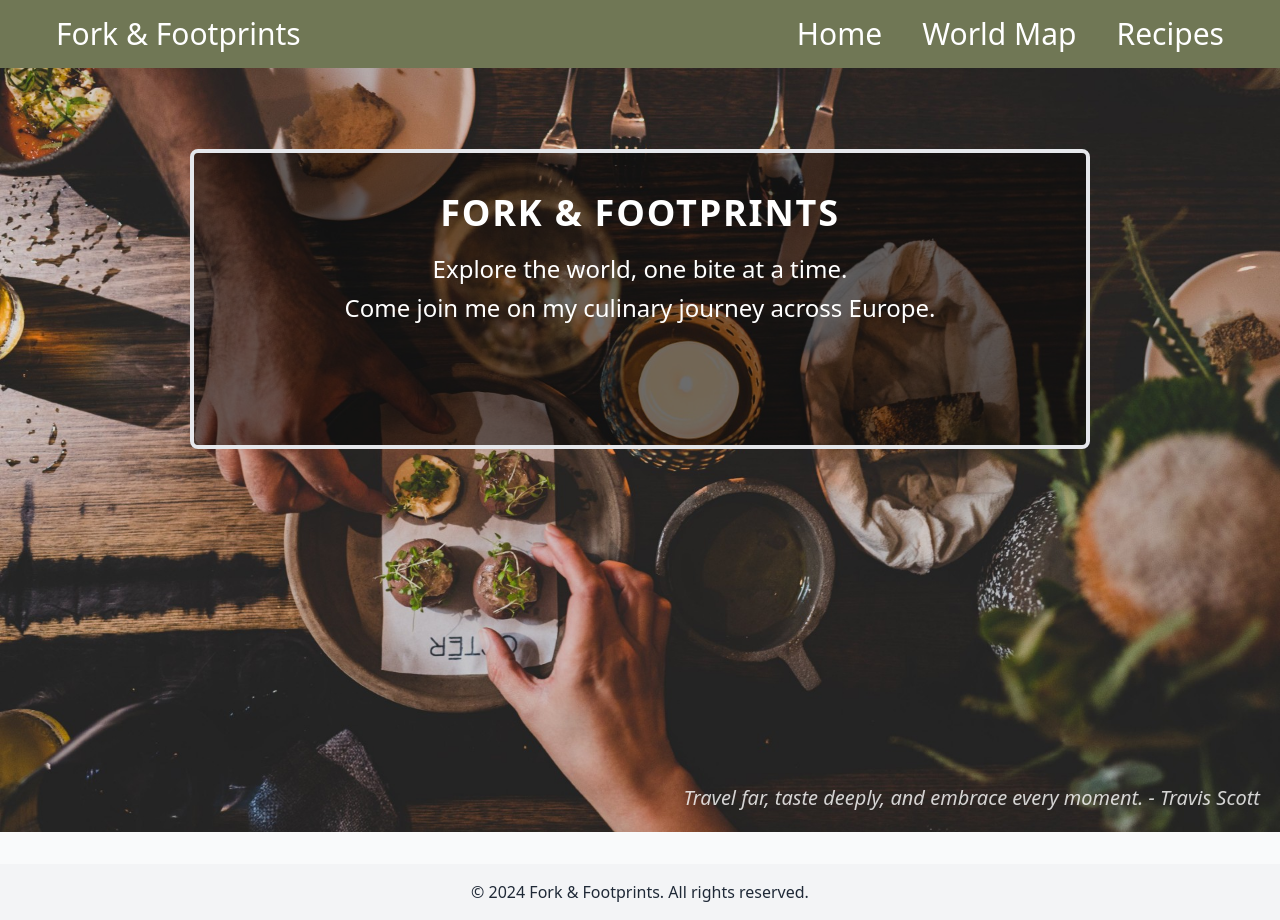
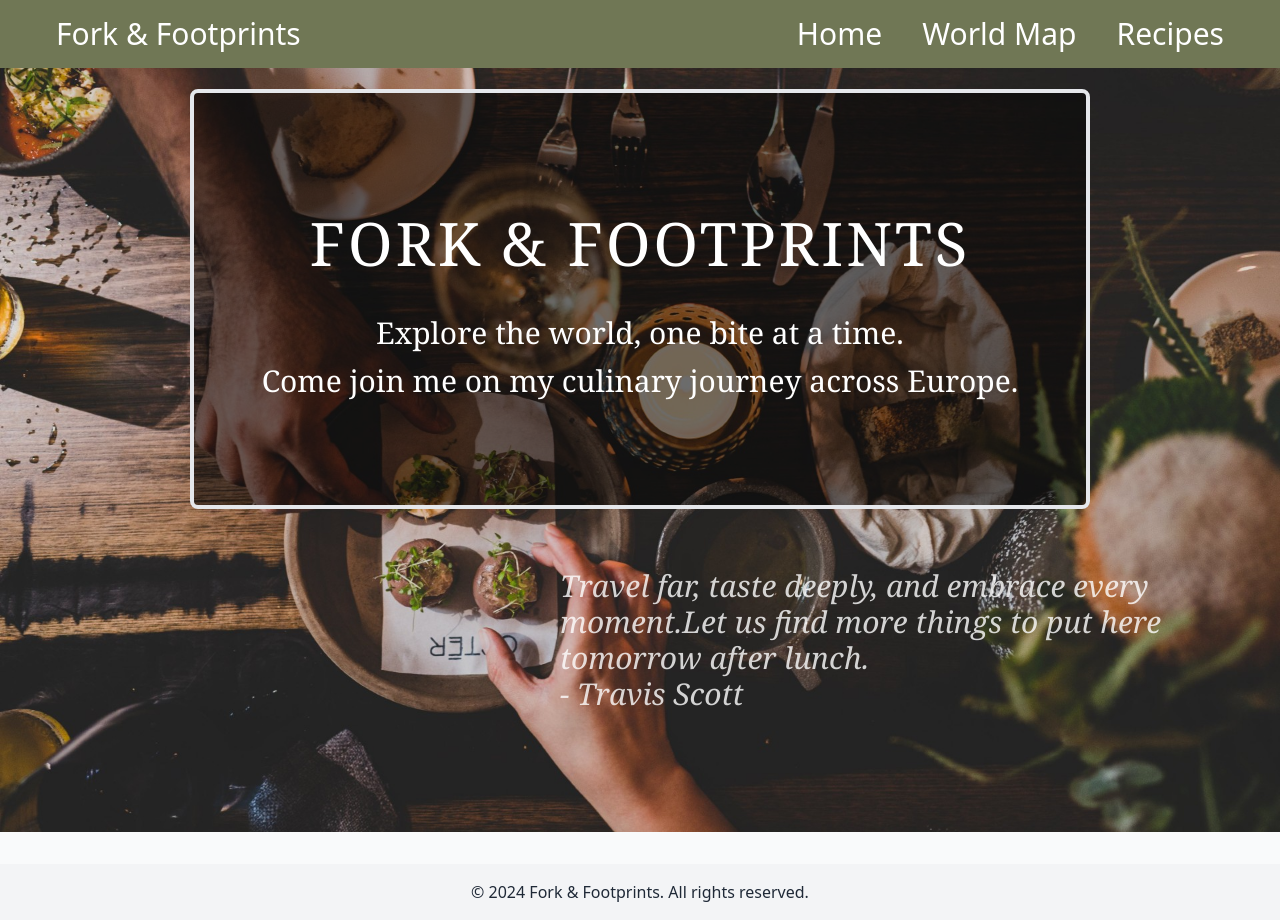
Before and after one commit to Tthompson8416/fork-and-footprints, a React (Vite) app: page / in a window 1280 px wide. Built offline with nearby package versions, Linux system fonts and the light colour scheme.

Commit message:
Quote width and font family updated

```diff
--- a/src/pages/Home.jsx
+++ b/src/pages/Home.jsx
@@ -3,15 +3,15 @@ import backgroundImage from "../assets/images/homepage-background.jpg";
 const Home = () => {
   return (
     <div
-      className="h-screen mr-20 right-8 w-screen bg-cover bg-center text-white relative font-sans overflow-hidden pl-55"
+      className="h-screen mr-20 right-8 w-screen bg-cover bg-center text-white relative font-serif"
       style={{
         backgroundImage: `url(${backgroundImage})`,
       }}
     >
       {/* Transparent Rectangle */}
-      <div className="absolute top-1/3 left-1/2 transform -translate-x-1/2 -translate-y-1/2 bg-black bg-opacity-50 border-4 border-gray-200 p-10 text-center rounded-lg max-w-[80%] w-[900px] h-[300px]">
-        <h1 className="text-4xl font-bold uppercase tracking-wider mb-4">Fork & Footprints</h1>
-        <p className="text-2xl leading-relaxed">
+      <div className="absolute top-1/3 left-1/2 transform -translate-x-1/2 -translate-y-1/2 bg-black bg-opacity-50 border-4 border-gray-200 p-10 text-center rounded-lg max-w-[80%] w-[900px] h-[420px]">
+        <h1 className="text-6xl font uppercase tracking-wider mb-4 mt-20">Fork & Footprints</h1>
+        <p className="text-3xl font-thin pt-5 leading-relaxed">
           Explore the world, one bite at a time.
           <br />
           Come join me on my culinary journey across Europe.
@@ -19,9 +19,9 @@ const Home = () => {
       </div>
 
       {/* Quote in the Bottom Right */}
-      <div className="absolute bottom-5 right-5 text-xl italic opacity-80">
+      <div className="absolute bottom-10 right-5 pr-20 pb-20 w-[700px] text-3xl font-thin italic opacity-80">
         <p>
-          {"Travel far, taste deeply, and embrace every moment."} - Travis Scott
+          {"Travel far, taste deeply, and embrace every moment.Let us find more things to put here tomorrow after lunch."}<br/> - Travis Scott
         </p>
       </div>
     </div>
```
